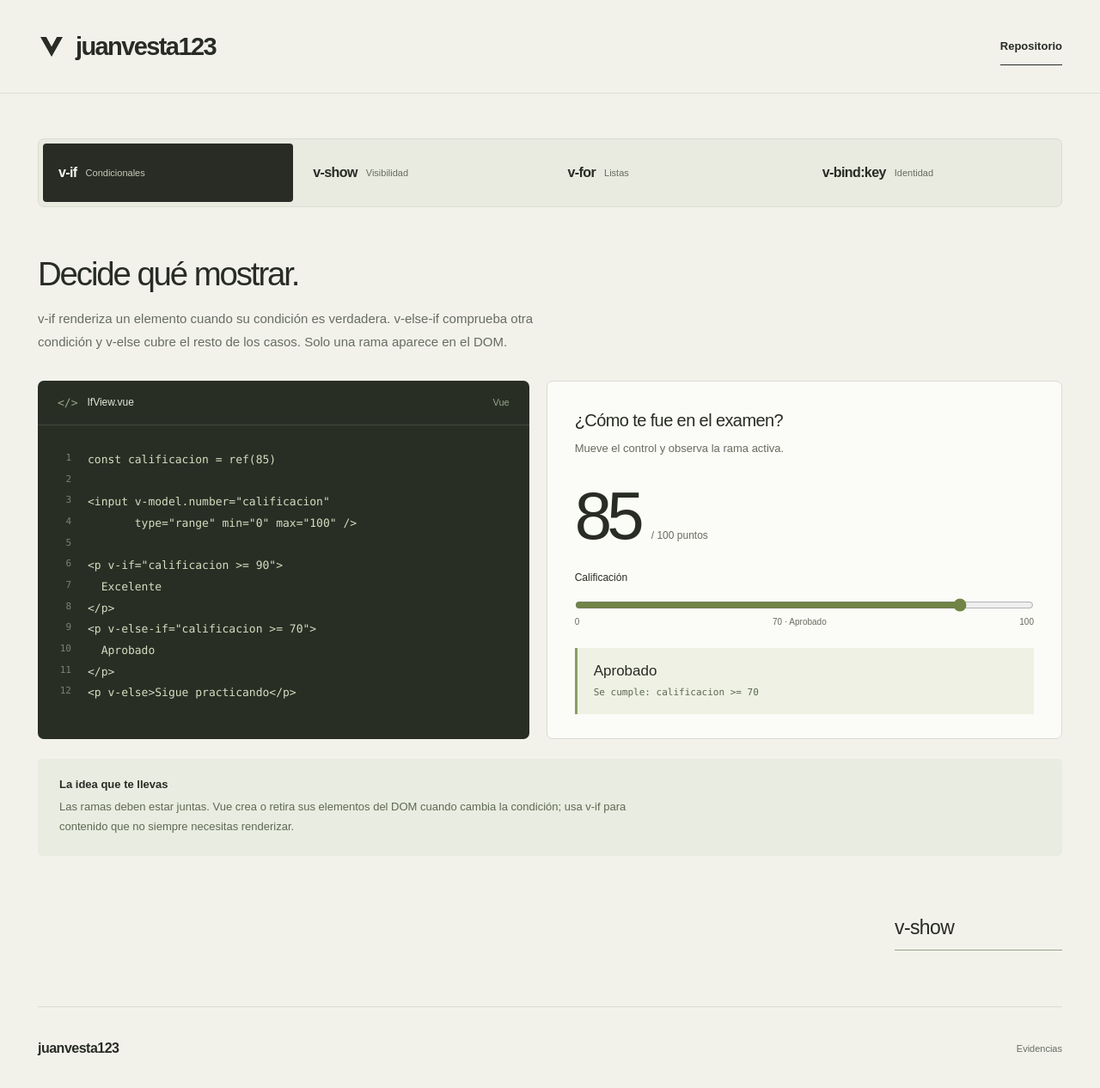
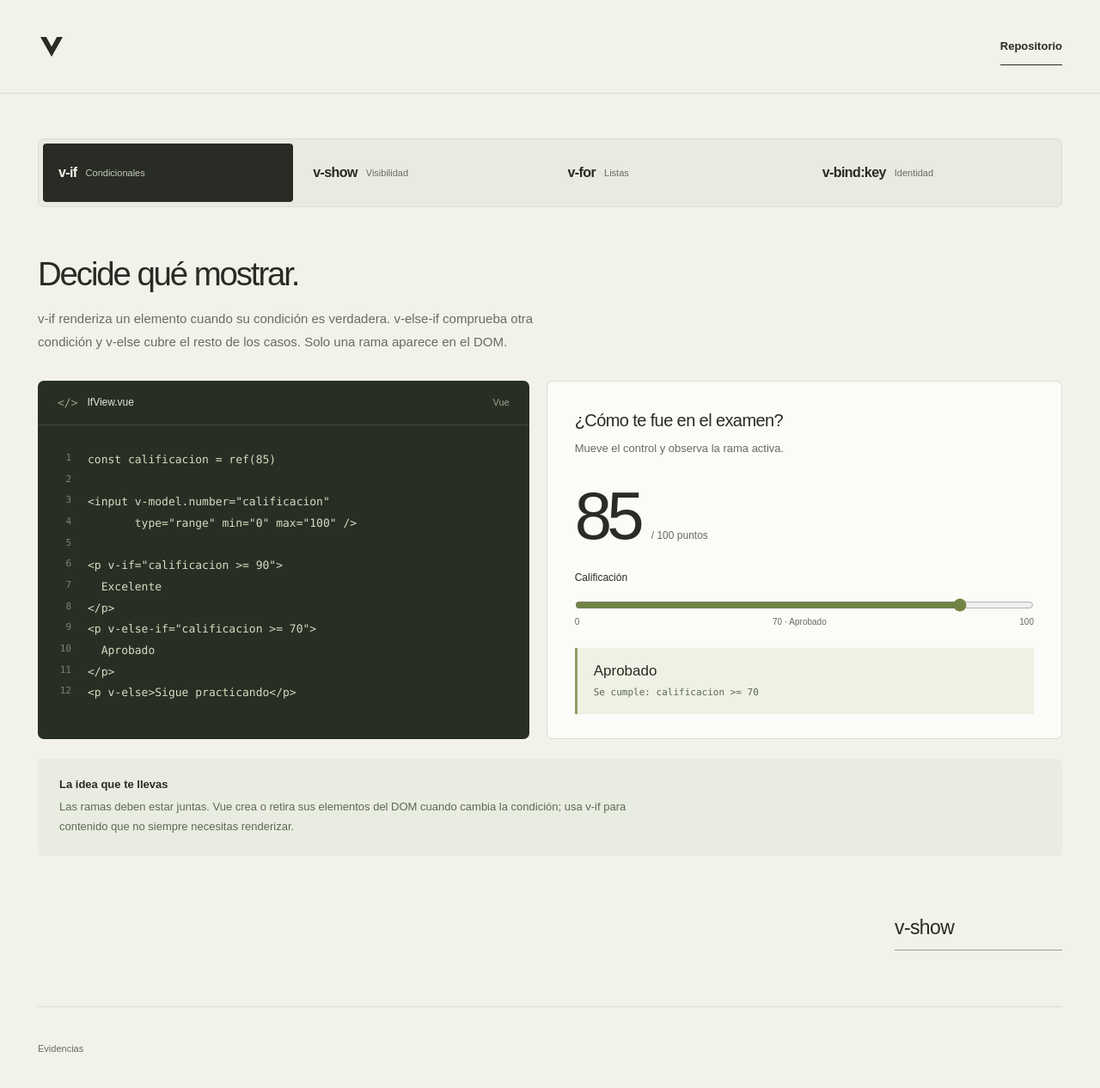
Before and after one commit to juanvesta123/vue-estructuras-control, a Vue app: page /v-if#/v-if in a window 1280 px wide. Shown: the top 1266 px of the page at 86% size. Built offline with nearby package versions, Linux system fonts and the light colour scheme; the HTML template or start-up script is replaced by a standard one; a web font is replaced by a local one.

Commit message:
fix: elimina nombre de cabecera y pie

```diff
--- a/src/App.vue
+++ b/src/App.vue
@@ -35,7 +35,7 @@ function focusContent() {
 watch(
   () => route.meta.title,
   (title) => {
-    document.title = `${title || "Estructuras de control"} | juanvesta123`;
+    document.title = title || "Estructuras de control";
   },
   { immediate: true },
 );
@@ -52,12 +52,10 @@ watch(
     >
     <header class="site-header">
       <div class="header-inner">
-        <router-link to="/" class="brand" aria-label="juanvesta123, inicio"
+        <router-link to="/" class="brand" aria-label="Inicio"
           ><svg class="brand-symbol" viewBox="0 0 32 32" aria-hidden="true">
             <path d="M3 5h7l6 11 6-11h7L16 28Z" fill="currentColor" />
             <path d="M10 5h4l2 4 2-4h4L16 16Z" fill="var(--paper)" /></svg
-          ><span
-            >juanvesta123</span
           ></router-link
         >
         <a
@@ -88,7 +86,6 @@ watch(
         </div>
       </div>
       <footer class="site-footer">
-        <span class="footer-brand">juanvesta123</span>
         <a
           href="https://github.com/juanvesta123/vue-estructuras-control/blob/main/evidencias-vue-lab.pdf"
           target="_blank"
```
